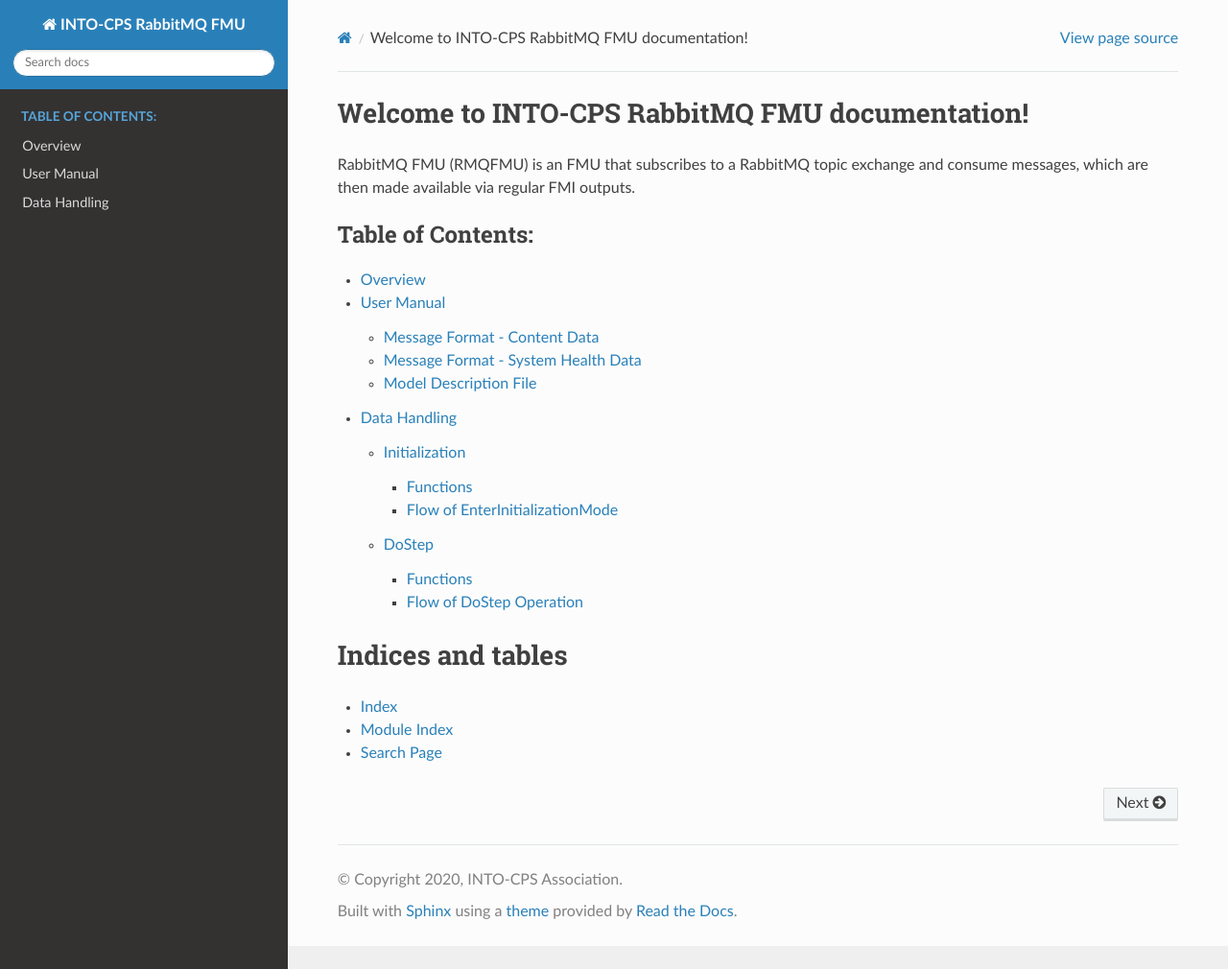
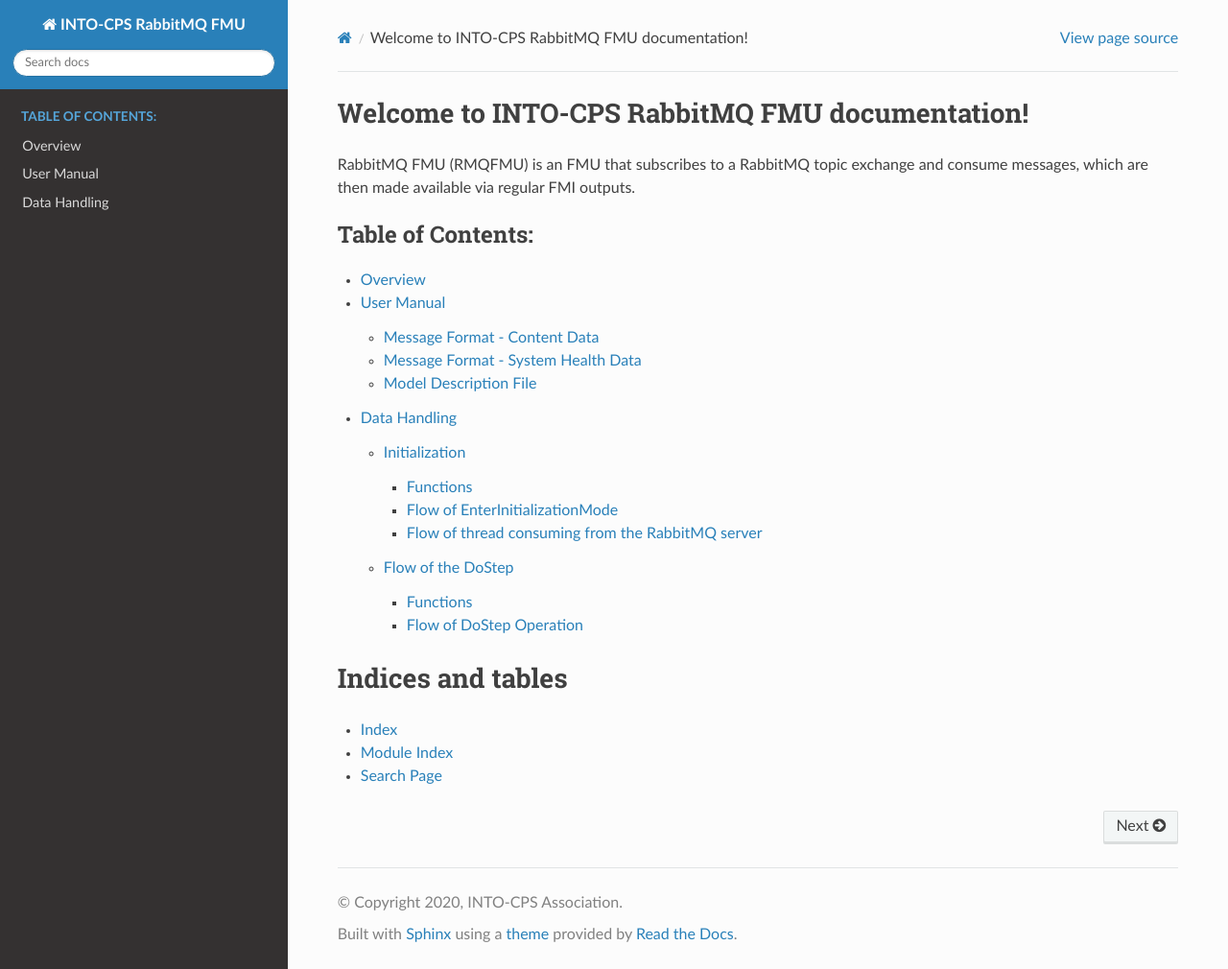
Before and after one commit to INTO-CPS-Association/fmu-rabbitmq, a Sphinx documentation site: the page built from docs/index.rst, in a window 1280 px wide and 1010 px high. Shown: the whole window at 96% size. Built offline with Sphinx 7.4.7 and the Read the Docs theme 2.0.0, drawn with Linux system fonts in a browser that asks for light colours; some of the changed lines change nothing that is shown.

Commit message:
Update data-handling.rst

```diff
--- a/docs/data-handling.rst
+++ b/docs/data-handling.rst
@@ -51,14 +51,9 @@
     FMUI -> FMUI: initializeCoreState()
     FMUI -> FMUI: set StartTime = Time Now
         loop TimeNow - StartTime < communicationTimeOut
-            FMUI -> server: ConsumeSingleMessage(&msg) | (CCD)
             alt There is a message
-                server --> FMUI: msg = message; return True
-                FMUI -> FMUC: AddToIncomingUnprocessed(msg)
                 FMUI -> FMUC: initializeResult = Initialize()
                 group initialize function
-                    FMUC -> FMUC: processIncoming()
-                    FMUC -> FMUC: processLookahead()
                     FMUC -> FMUC: startOffsetTime = calculateStartTime()
                     FMUC -> FMUC: initializeResult = check(0)
                     FMUC --> FMUI: initializeResult
@@ -71,7 +66,33 @@
             end
         end
 
-DoStep
+Flow of thread consuming from the RabbitMQ server
+^^^^^^^^^^^^^^^^^^^^^^^^^^^^^^^^^^^^^^^^^^^^^^^^^
+.. uml::
+
+    title EnterInitializationMode
+    hide footbox
+
+    boundary "Co-simulation Master" as Master
+    participant RabbitMQFMUInterface as FMUI
+    participant RabbitMQFMUCore as FMUC
+    database "RabbitMQ Server" as server
+
+    loop Until Simulation End
+        FMUI -> server: ConsumeSingleMessage(&msg) | (CCD)
+        alt There is a message
+            server --> FMUI: msg = message; return True
+            FMUI -> FMUC: AddToIncomingUnprocessed(msg)
+            group initialize function
+                FMUC -> FMUC: processIncoming()
+                FMUC -> FMUC: processLookahead()
+            end
+        else There are no messages
+            server --> FMUI: False
+        end
+    end
+
+Flow of the DoStep
 -------
 This section describes the doStep operation of RabbitMQ FMU.
 
@@ -109,36 +130,23 @@
 
     Master -> FMUI: doStep(currentCommunicationTime, communicationStepSize)
     FMUI -> FMUI: simulationTime = applyPrecision(\ncurrentCommunicationTime+communicationStepSize)
+    alt There is change of inputs
+        FMUI -> FMUC: Package json message
+        FMUI -> server: Send message with changed inputs
+    end
     FMUI -> FMUC: Publish system health data | (CSHD)
     FMUI -> FMUC: process(simulationTime)
-    group process function
-        FMUC -> FMUC: check()
-        FMUC -> FMUC: ProcessIncoming()
-        FMUC -> FMUC: ProcessLookahead()
-        FMUC -> FMUC: processResult = check()
-        FMUC --> FMUI: processResult
-    end
     FMUI -> FMUI: StartTime = Time Now
         loop TimeNow - StartTime < communicationTimeOut
-            FMUI -> server: ConsumeSingleMessage(&msg)
             alt There is a message
                 server --> FMUI: msg = message; return True
-                FMUI -> FMUC: AddToIncomingUnprocessed(msg)
-                alt There is change of inputs
-                    FMUI -> FMUC: Package json message
-                    FMUI -> server: Send message with changed inputs
-                end
-                FMUI -> server: consumeSingleMessage(&msgSH)
                 alt There is system health data
-                   server --> FMUI: msgSH = messageSH; return True
                    FMUI -> FMUI: Calculate time discrepancy
                 end
                 FMUI -> FMUC: processResult = Process() // Described above
                 alt processResult == True
                     FMUI -> Master: True
                 end
-            else There are no messages
-                server --> FMUI: False
             end
         end
     FMUI -> Master: False
```
